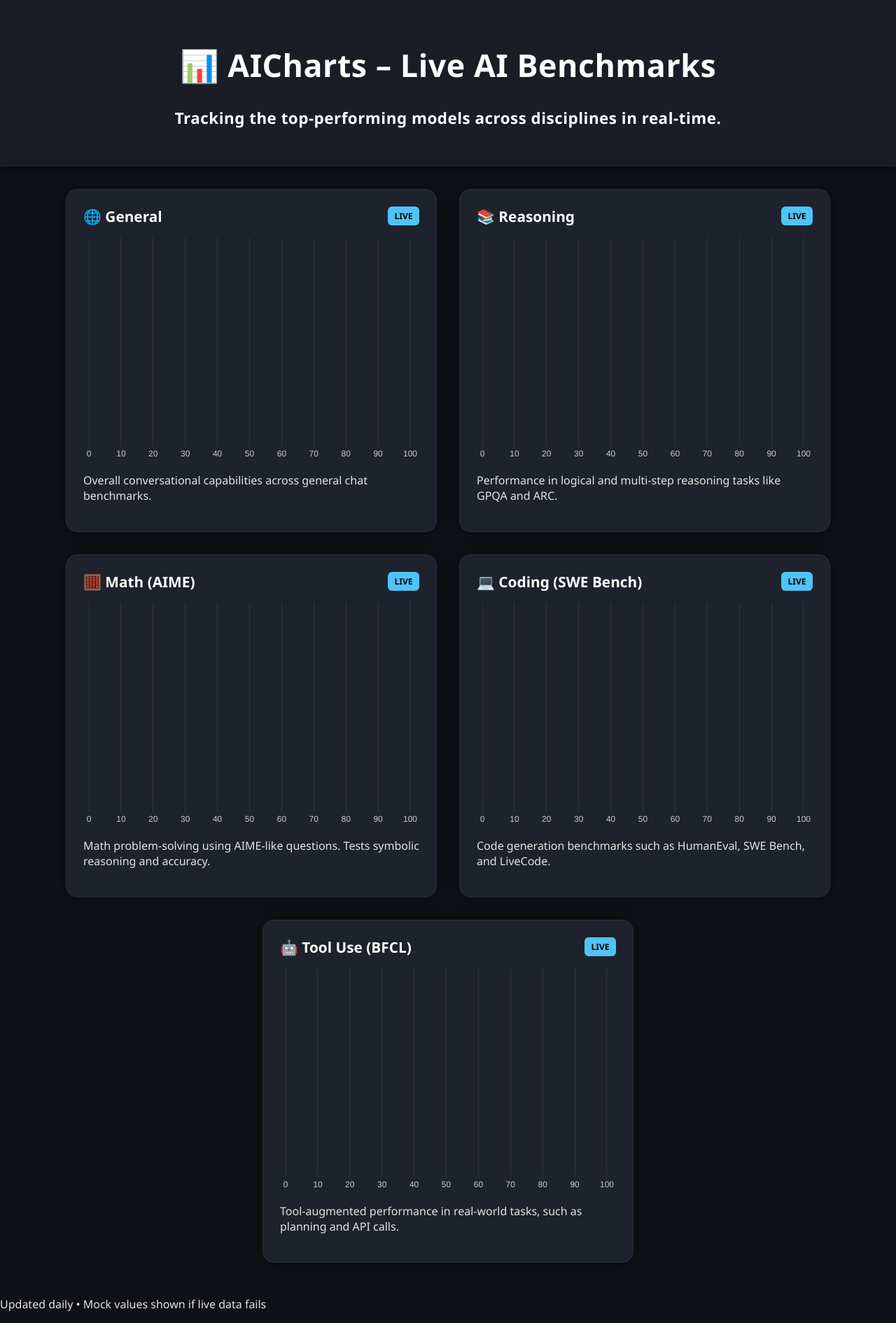
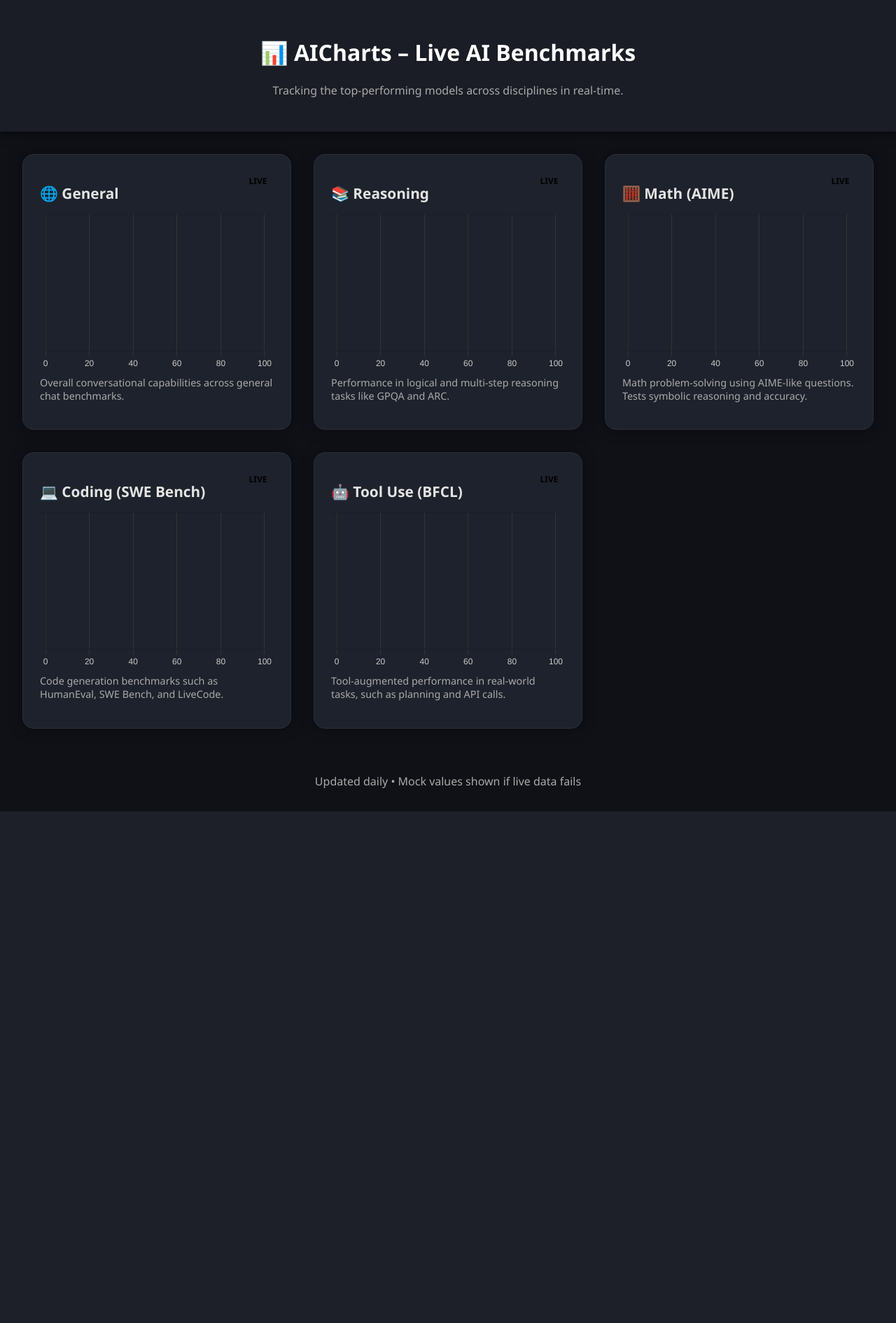
Before and after one commit to epatnor/aicharts, a Flask app: page / in a window 1280 px wide. Shown: the whole page at 70% size. After the commit the page ends 1159 px from the top, so only its background shows below. Run offline with Flask 3, Linux system fonts and the light colour scheme.

Commit message:
Update styles.css

```diff
--- a/static/styles.css
+++ b/static/styles.css
@@ -1,38 +1,50 @@
 /* styles.css – modern dark theme for AICharts */
+
+:root {
+  /* definiera färgvariabler för mörkt tema */
+  --bg: #0f1117;
+  --surface: #1e222c;
+  --card-border: #2c2f38;
+  --text: #e4e4e4;
+  --subtext: #aaa;
+  --badge-live: #4fc3f7;
+  --badge-mock: #555;
+}
 
 body {
   font-family: 'Segoe UI', Roboto, sans-serif;
-  background-color: #0f1117;
-  color: #e4e4e4;
+  background-color: var(--bg);
+  color: var(--text);
   margin: 0;
   padding: 0;
 }
 
 header {
   background-color: #1a1d25;
-  color: #ffffff;
+  color: #fff;
   text-align: center;
-  padding: 2rem;
+  padding: 2rem 1rem;
   box-shadow: 0 4px 12px rgba(0, 0, 0, 0.5);
-  font-size: 1.4rem;
-  font-weight: bold;
-  letter-spacing: 0.5px;
+}
+
+header .subtitle {
+  margin-top: 0.5rem;
+  font-size: 1rem;
+  color: var(--subtext);
 }
 
 .container {
-  display: flex;
-  flex-wrap: wrap;
-  justify-content: center;
+  display: grid;
+  grid-template-columns: repeat(auto-fit, minmax(320px, 1fr));
+  gap: 2rem;
   padding: 2rem;
-  gap: 2rem;
 }
 
 .card {
-  background: #1e222c;
-  border: 1px solid #2c2f38;
+  background: var(--surface);
+  border: 1px solid var(--card-border);
   border-radius: 16px;
   padding: 1.5rem;
-  width: 480px;
   box-shadow: 0 0 20px rgba(0, 0, 0, 0.4);
   position: relative;
   transition: transform 0.2s ease, box-shadow 0.2s ease;
@@ -44,35 +56,50 @@ header {
 }
 
 .card h2 {
-  color: #ffffff;
   font-size: 1.3rem;
-  margin: 0 0 0.5rem 0;
+  color: var(--text);
+  margin-bottom: 0.5rem;
+}
+
+.description {
+  font-size: 0.9rem;
+  color: var(--subtext);
+  margin-top: 0.5rem;
+}
+
+canvas {
+  margin-top: 1rem;
 }
 
 .badge {
   position: absolute;
   top: 1.5rem;
   right: 1.5rem;
-  background-color: #4fc3f7;
-  color: #000000;
   font-size: 0.75rem;
   padding: 0.3rem 0.6rem;
   border-radius: 6px;
   font-weight: bold;
   text-transform: uppercase;
+  color: #000;
+}
+
+.badge.live {
+  background-color: var(--badge-live);
 }
 
 .badge.mock {
-  background-color: #555;
-  color: #ccc;
+  background-color: var(--badge-mock);
+  color: var(--subtext);
 }
 
-canvas {
-  margin-top: 1rem;
+footer {
+  text-align: center;
+  padding: 1rem;
+  color: var(--subtext);
 }
 
 @media (max-width: 520px) {
-  .card {
-    width: 100%;
+  .container {
+    padding: 1rem;
   }
 }
```
